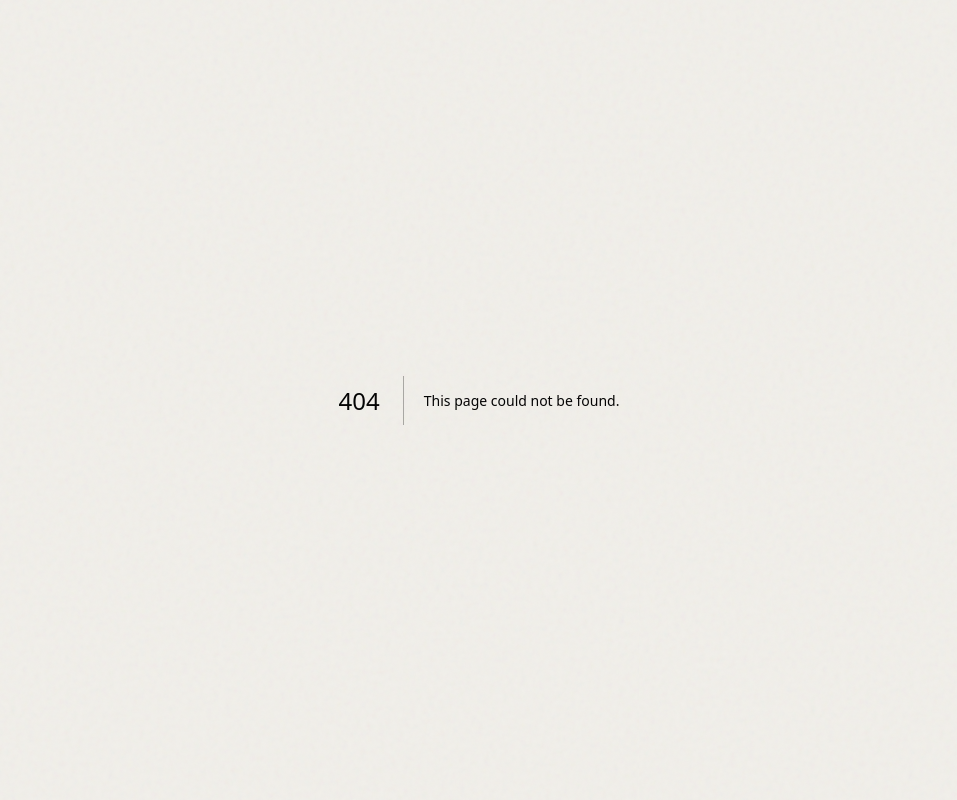
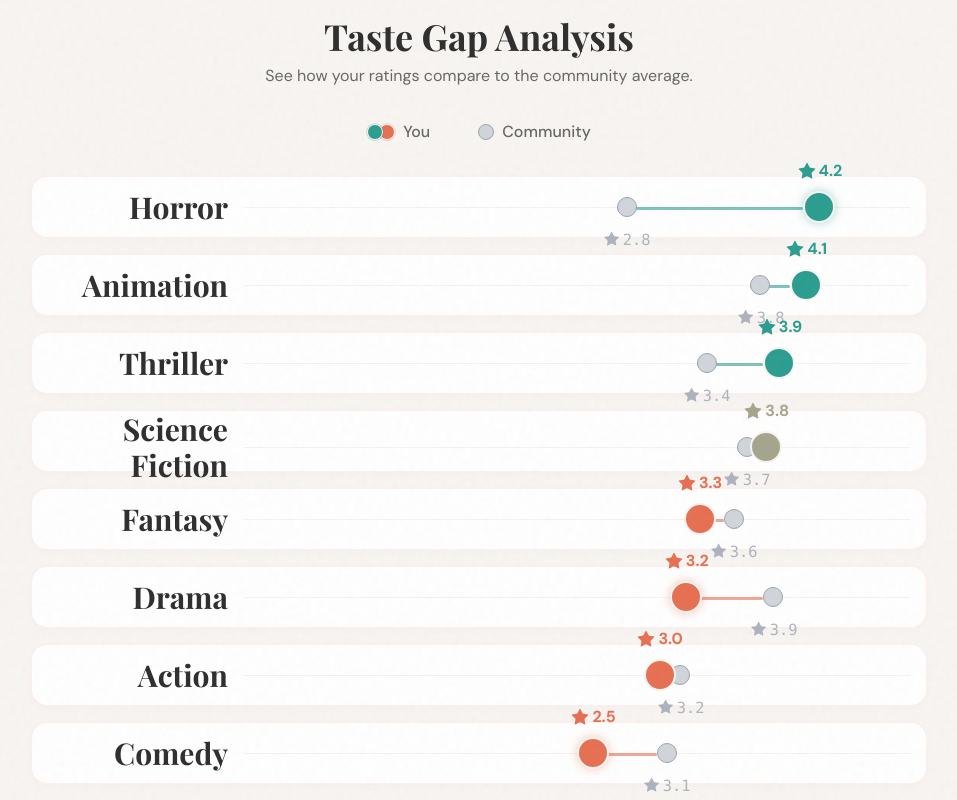
Before and after one commit to bcaglaraydin/letterboxd-analysis, a Next.js app in the folder frontend/: page /taste-gap in a window 1280 px wide. Before the commit this address had no page. Shown: the whole page, without its empty margins (161-1118 px from the left). Built offline with nearby package versions, Linux system fonts and the light colour scheme; a web font is replaced by a local one.

Commit message:
feat: taste gap legend

```diff
--- /dev/null
+++ b/frontend/app/taste-gap/page.tsx
@@ -0,0 +1,46 @@
+'use client';
+
+import React from 'react';
+import { MOCK_GENRE_DATA } from '@/components/game/genre/visualizations/mockData';
+import { TasteGapLine } from '@/components/game/genre/visualizations/TasteGapLine';
+
+export default function TasteGapPage() {
+  // Filter for top genres to avoid overwhelming the view
+  const displayData = MOCK_GENRE_DATA.filter(
+    (g) => g.userWatchCount > 20 && g.communityAvgRating > 0 && g.userAvgRating > 0,
+  ).slice(0, 8); // Take top 8
+
+  return (
+    <div className="h-[100dvh] overflow-hidden bg-[#F8F5F2] p-4 font-sans text-[#2D2D2D] flex flex-col">
+      <div className="max-w-4xl mx-auto w-full h-full flex flex-col gap-4 md:gap-8">
+        <header className="text-center shrink-0">
+          <h1 className="text-2xl md:text-4xl font-serif font-bold text-[#2D2D2D]">
+            Taste Gap Analysis
+          </h1>
+          <p className="text-[#666] max-w-lg mx-auto text-sm md:text-base mt-2">
+            See how your ratings compare to the community average.
+          </p>
+        </header>
+
+        {/* Legend */}
+        <div className="flex justify-center items-center gap-6 md:gap-12 shrink-0 text-sm md:text-base font-medium text-[#666]">
+          <div className="flex items-center gap-2">
+            <div className="flex -space-x-1">
+              <div className="w-3 h-3 md:w-4 md:h-4 rounded-full bg-[#2A9D8F] shadow-sm border border-[#F8F5F2] ring-1 ring-[#2A9D8F]/20 relative z-10" />
+              <div className="w-3 h-3 md:w-4 md:h-4 rounded-full bg-[#E76F51] shadow-sm border border-[#F8F5F2] ring-1 ring-[#E76F51]/20 relative z-0" />
+            </div>
+            <span>You</span>
+          </div>
+          <div className="flex items-center gap-2">
+            <div className="w-3 h-3 md:w-4 md:h-4 rounded-full bg-gray-300 border border-gray-400" />
+            <span>Community</span>
+          </div>
+        </div>
+
+        <section className="flex-1 min-h-0 w-full">
+          <TasteGapLine data={displayData} />
+        </section>
+      </div>
+    </div>
+  );
+}
--- /dev/null
+++ b/frontend/components/game/genre/visualizations/TasteGapLine.tsx
@@ -0,0 +1,128 @@
+'use client';
+
+import React from 'react';
+import { motion } from 'framer-motion';
+import * as d3 from 'd3';
+import { Star } from 'lucide-react';
+import { GenreData } from './mockData';
+
+interface TasteGapLineProps {
+  data: GenreData[];
+}
+
+export function TasteGapLine({ data }: TasteGapLineProps) {
+  // Sort by user rating descending
+  const sortedData = [...data].sort((a, b) => b.userAvgRating - a.userAvgRating);
+  const scale = d3.scaleLinear().domain([0, 5]).range([0, 100]);
+
+  return (
+    <div className="flex flex-col gap-2 md:gap-4 w-full h-full">
+      {sortedData.map((genre) => {
+        const userPos = scale(genre.userAvgRating);
+        const commPos = scale(genre.communityAvgRating);
+
+        // Divergence Logic
+        const diff = genre.userAvgRating - genre.communityAvgRating;
+        const isPositiveDivergence = diff > 0; // User > Community
+        const gapSize = Math.abs(diff);
+
+        // Colors from Design System
+        // User > Community (Positive): Deep Sage (Primary) -> #2A9D8F
+        // User < Community (Negative): Terracotta (Accent) -> #E76F51
+        // Neutral/Small Gap: Muted Grey -> #A5A58D
+
+        let gapColor = '#A5A58D';
+        if (gapSize >= 0.2) {
+          gapColor = isPositiveDivergence ? '#2A9D8F' : '#E76F51';
+        }
+
+        return (
+          <div
+            key={genre.id}
+            className="flex-1 min-h-0 group relative bg-white rounded-xl md:rounded-2xl px-4 border border-[#E76F51]/10 shadow-[0_2px_8px_rgba(0,0,0,0.02)] grid grid-cols-[80px_1fr] md:grid-cols-[140px_1fr] lg:grid-cols-[180px_1fr] items-center gap-4 transition-shadow hover:shadow-md"
+          >
+            {/* Genre Label */}
+            <div className="text-right">
+              <span className="font-serif font-bold text-lg md:text-2xl lg:text-3xl leading-tight block text-[#2D2D2D]">
+                {genre.name}
+              </span>
+              {/* Optional subtext or icons could go here */}
+            </div>
+
+            {/* Visual Area */}
+            <div className="relative h-full w-full flex items-center">
+              {/* Background Track (for Context) */}
+              <div className="absolute left-0 right-0 h-px bg-black/5" />
+
+              {/* 0, 2.5, 5 markers could go here for Minimal variant */}
+
+              <div className="relative w-full h-6 md:h-12">
+                {/* Connection Line */}
+                <motion.div
+                  initial={{ scaleX: 0, originX: userPos < commPos ? 0 : 1 }}
+                  animate={{ scaleX: 1 }}
+                  transition={{ duration: 0.5, delay: 0.2 }}
+                  className="absolute top-1/2 -translate-y-1/2 rounded-full"
+                  style={{
+                    left: `${Math.min(userPos, commPos)}%`,
+                    width: `${Math.abs(userPos - commPos)}%`,
+                    backgroundColor: gapColor,
+                    opacity: 0.6,
+                    height: '3px',
+                  }}
+                />
+
+                {/* Community Dot */}
+                <div
+                  className="absolute top-1/2 -translate-y-1/2 flex flex-col items-center group z-0"
+                  style={{ left: `${commPos}%` }}
+                >
+                  <div className="rounded-full transition-all w-3 h-3 md:w-4 md:h-4 lg:w-5 lg:h-5 bg-gray-300 border border-gray-400" />
+                  <div className="absolute top-4 md:top-6 lg:top-8 flex items-center gap-0.5 text-gray-400 opacity-80 scale-90 md:scale-100 lg:scale-110">
+                    <Star
+                      size={10}
+                      className="md:w-3 md:h-3 lg:w-4 lg:h-4"
+                      fill="currentColor"
+                      strokeWidth={0}
+                    />
+                    <span className="text-[10px] md:text-xs lg:text-sm font-mono font-medium leading-none">
+                      {genre.communityAvgRating.toFixed(1)}
+                    </span>
+                  </div>
+                </div>
+
+                {/* User Dot */}
+                <div
+                  className="absolute top-1/2 -translate-y-1/2 flex flex-col items-center z-10"
+                  style={{ left: `${userPos}%` }}
+                >
+                  <div
+                    className="rounded-full shadow-sm transition-all w-4 h-4 md:w-6 md:h-6 lg:w-8 lg:h-8 border-2 border-[#F8F5F2]"
+                    style={{
+                      backgroundColor: gapColor, // User dot matches the vibe
+                      boxShadow: gapSize > 0.5 ? `0 0 10px ${gapColor}66` : 'none',
+                    }}
+                  />
+                  <div
+                    className="absolute bottom-5 md:bottom-8 lg:bottom-10 flex items-center gap-0.5"
+                    style={{ color: gapColor }}
+                  >
+                    <Star
+                      size={12}
+                      className="md:w-4 md:h-4 lg:w-5 lg:h-5"
+                      fill="currentColor"
+                      strokeWidth={0}
+                    />
+                    <span className="text-xs md:text-sm lg:text-base font-bold leading-none">
+                      {genre.userAvgRating.toFixed(1)}
+                    </span>
+                  </div>
+                </div>
+              </div>
+            </div>
+          </div>
+        );
+      })}
+    </div>
+  );
+}
```
